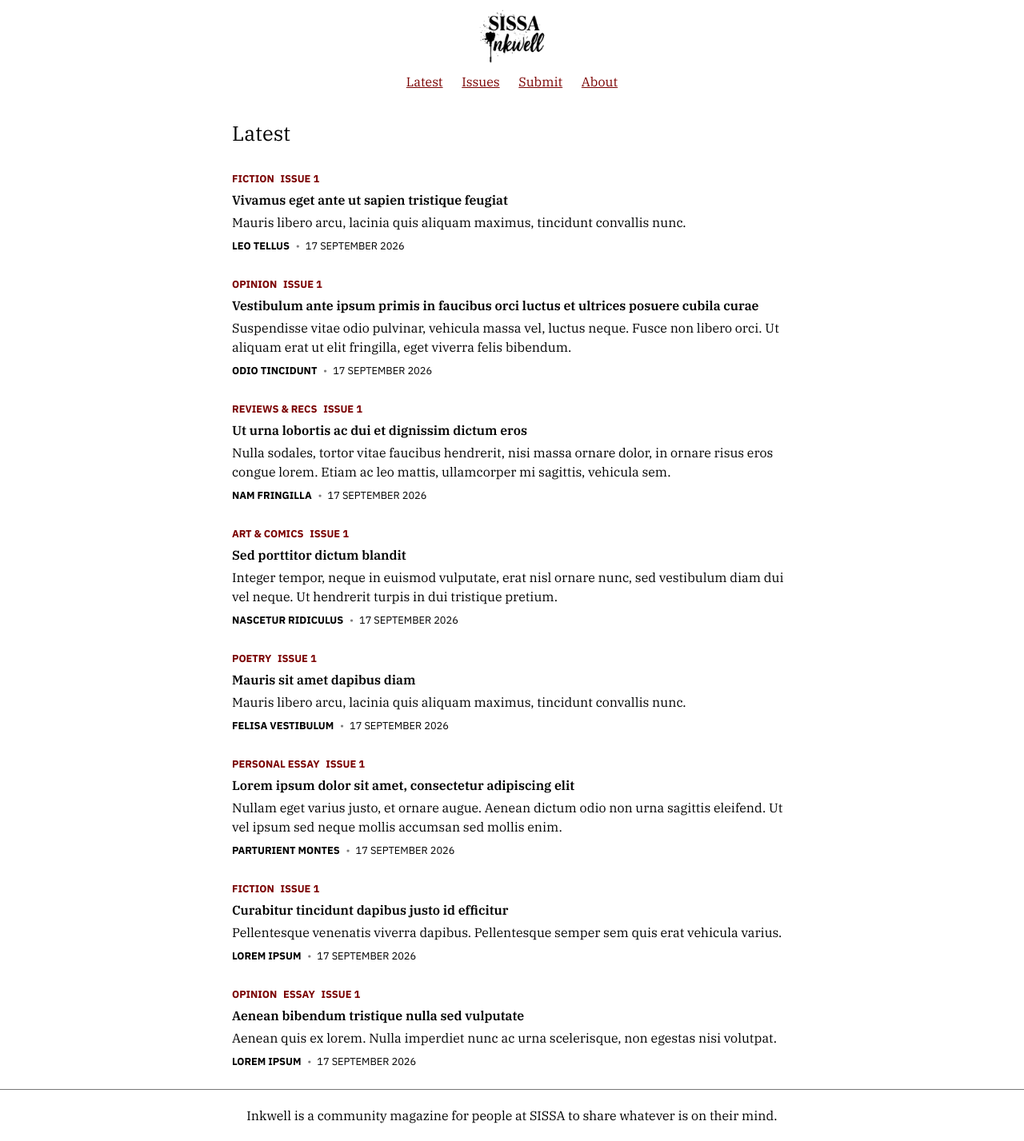
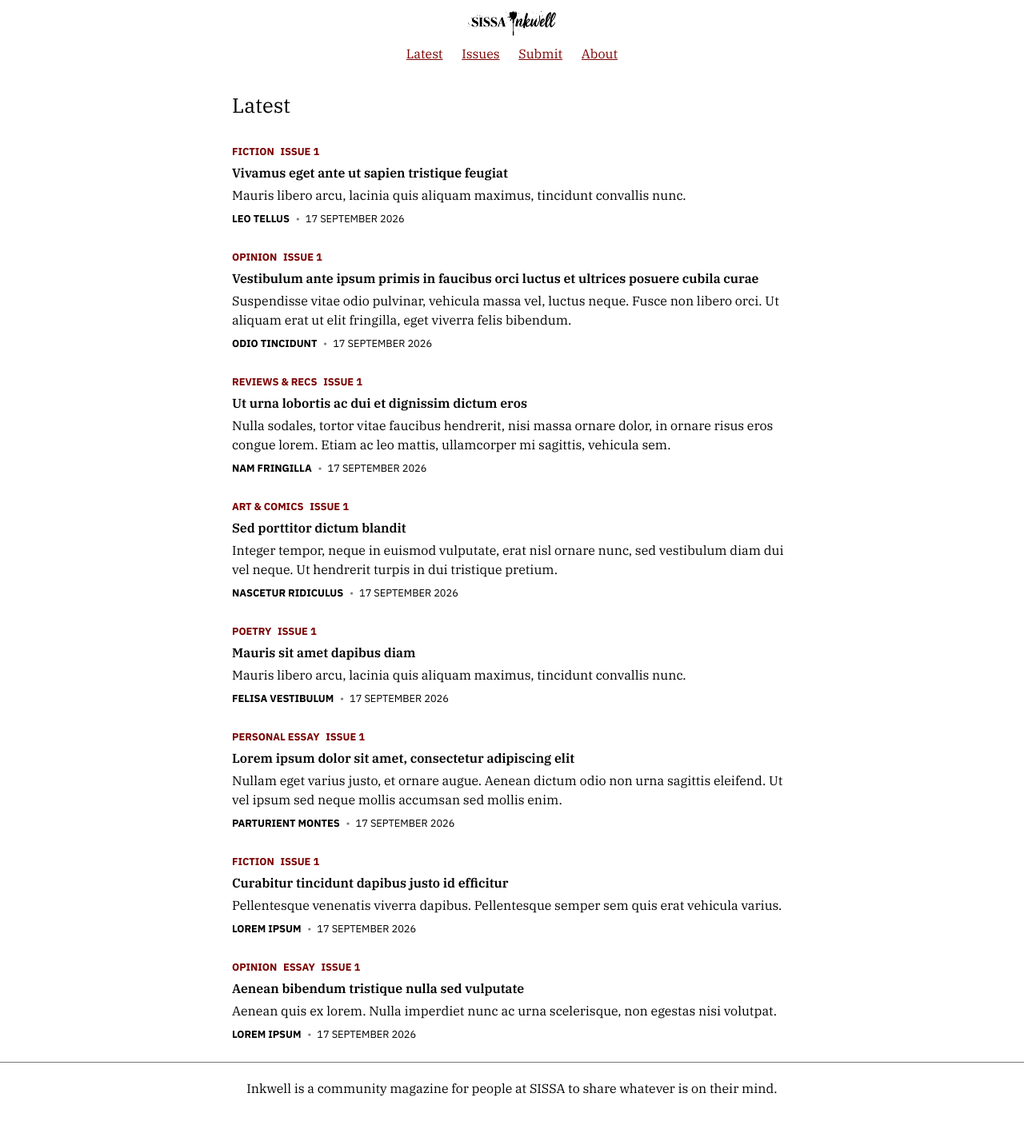
Before and after one commit to 11DE784A/InkwellWebsite, a Jekyll site: the page built from index.markdown, in a window 1280 px wide. Shown: the whole page at 80% size. Built offline with Jekyll 4.4.1, drawn with Linux system fonts in a browser that asks for light colours; after the commit the page ends 1393 px from its top, so only the background shows below that.

Commit message:
inline logo with transparent background

```diff
--- a/_includes/header.html
+++ b/_includes/header.html
@@ -19,7 +19,7 @@
   <body>
     <header>
       <div class="inkwell-logo">
-        <a href="/"><img src="/assets/images/logo.jpg"></a>
+        <a href="/"><img src="/assets/images/logo-nobg.png"></a>
       </div>
 
       <nav>
```
Also changed, not shown: assets/images/logo-nobg.png (added).
